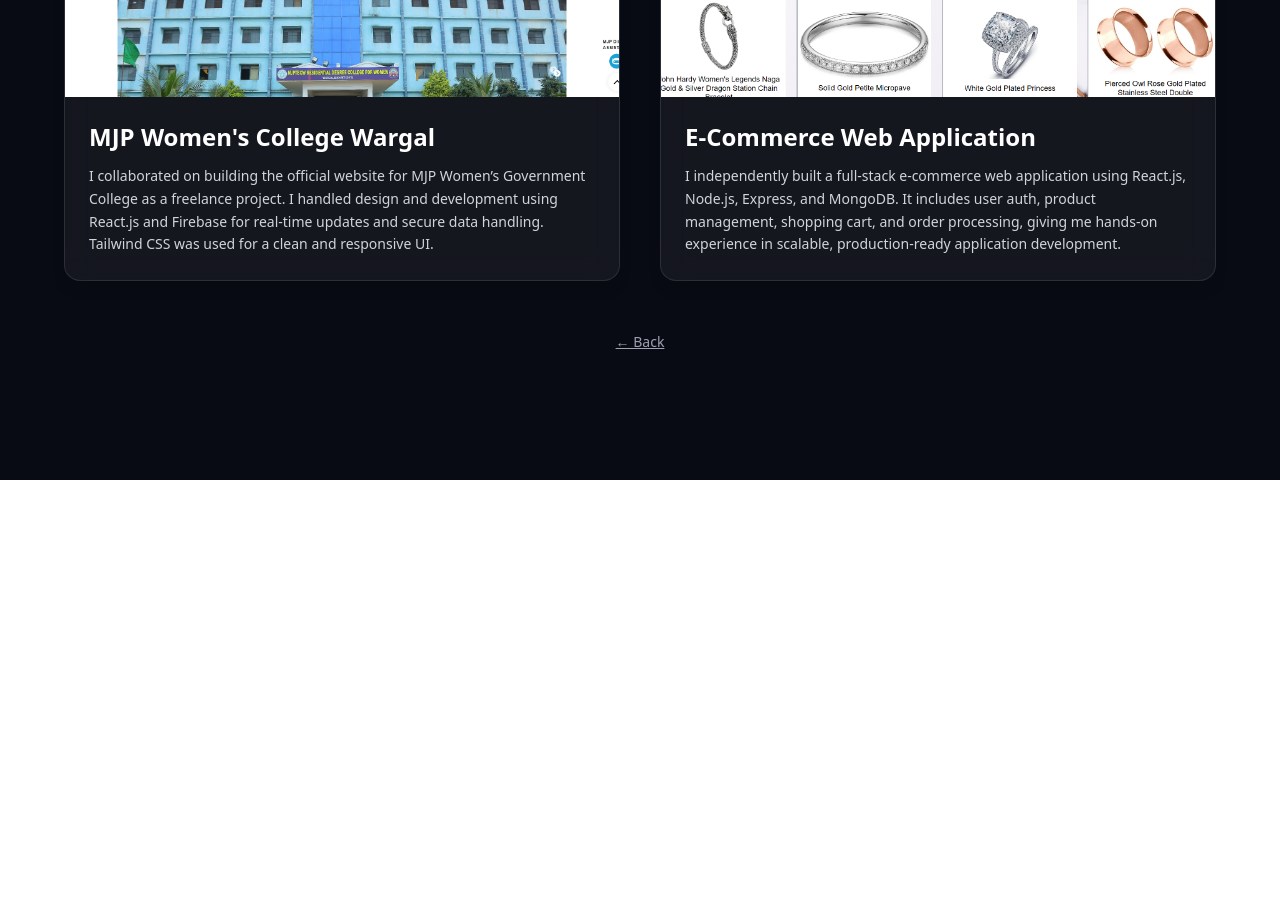
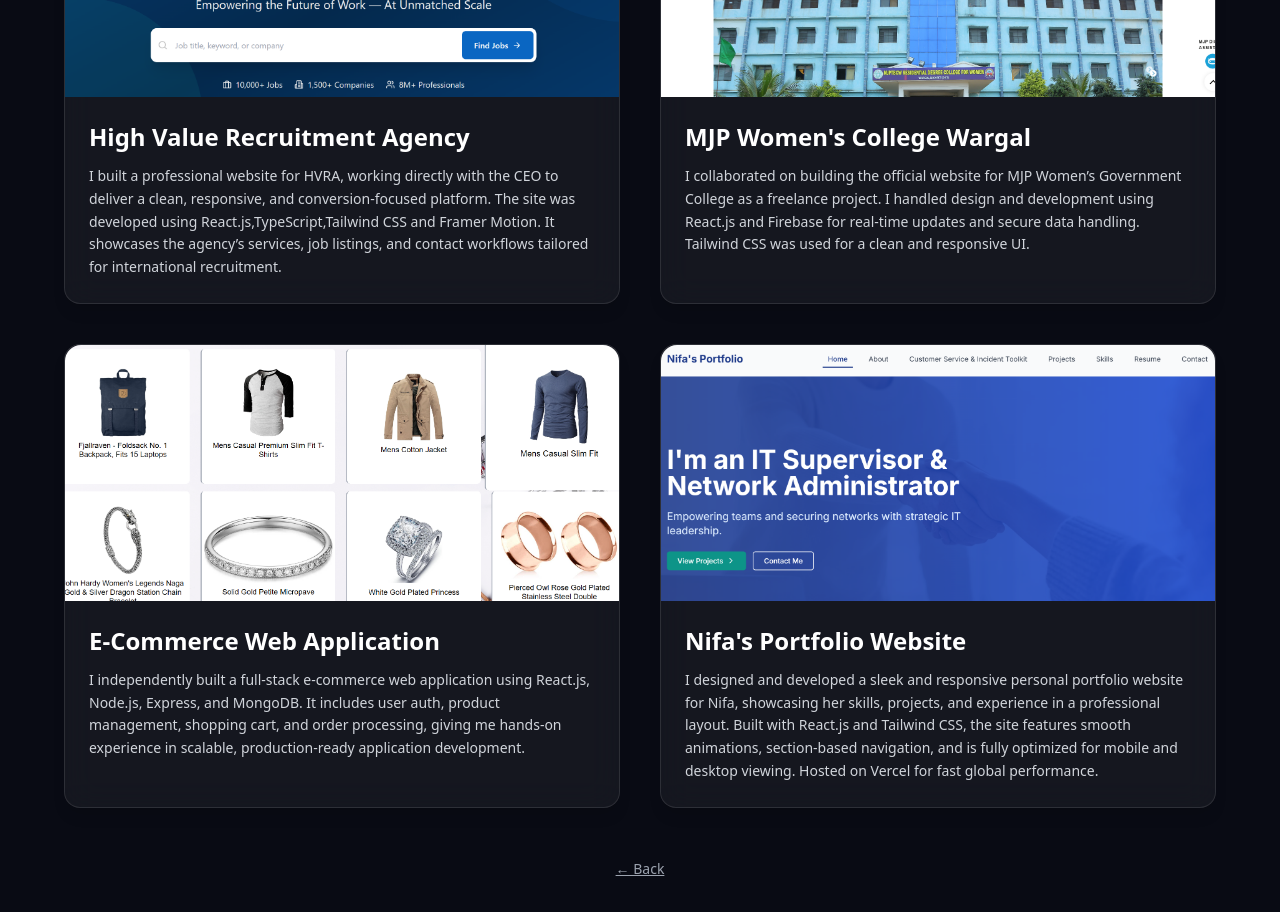
Before and after one commit to Syedwajid002/My-Portfolio, a React (Create React App) app: page /wajidsProjects in a window 1280 px wide. Shown: the part 320-1232 px from the top of the page. Before the commit the page ends 800 px from the top, so only its background shows below. Built offline with nearby package versions, Linux system fonts and the light colour scheme.

Commit message:
adding Projects

```diff
--- a/src/Components/Projects.jsx
+++ b/src/Components/Projects.jsx
@@ -1,8 +1,16 @@
 import React from "react";
 import mjp from "../Assets/logos/mjp.png";
 import Ecom from "../Assets/logos/Ecom.png";
-
+import hvra from "../Assets/logos/hvra.png";
+import nifa from "../Assets/logos/nifa.png";
 const projects = [
+  {
+    title: "High Value Recruitment Agency",
+    description:
+      "I built a professional website for HVRA, working directly with the CEO to deliver a clean, responsive, and conversion-focused platform. The site was developed using React.js,TypeScript,Tailwind CSS and Framer Motion. It showcases the agency’s services, job listings, and contact workflows tailored for international recruitment.",
+    link: "https://hvrasolutions.com", // Replace with actual link
+    image: hvra, // Replace with actual image import reference
+  },
   {
     title: "MJP Women's College Wargal",
     description:
@@ -16,6 +24,13 @@
       "I independently built a full-stack e-commerce web application using React.js, Node.js, Express, and MongoDB. It includes user auth, product management, shopping cart, and order processing, giving me hands-on experience in scalable, production-ready application development.",
     link: "https://online-shop-two-gamma.vercel.app/",
     image: Ecom,
+  },
+  {
+    title: "Nifa's Portfolio Website",
+    description:
+      "I designed and developed a sleek and responsive personal portfolio website for Nifa, showcasing her skills, projects, and experience in a professional layout. Built with React.js and Tailwind CSS, the site features smooth animations, section-based navigation, and is fully optimized for mobile and desktop viewing. Hosted on Vercel for fast global performance.",
+    link: "https://nifa-s-portfolio.vercel.app/",
+    image: nifa, // Replace with actual image reference
   },
 ];
 
```
Also changed, not shown: src/Assets/logos/hvra.png (added), src/Assets/logos/nifa.png (added).
